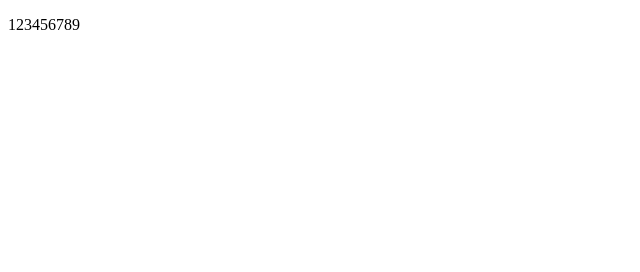
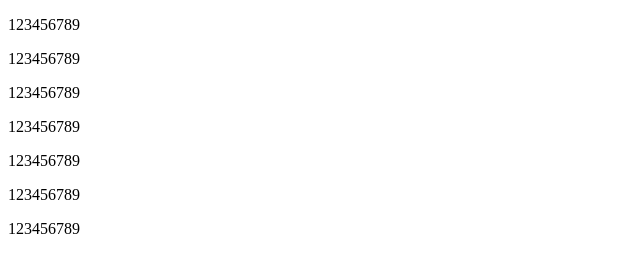
Before and after one commit to marcinobrzut/marcin.github.io, a plain HTML site: page index.html in a window 1280 px wide. Shown: the whole page, without its empty margins (0-640 px from the left). Drawn offline with Linux system fonts and the light colour scheme.

Commit message:
drugi commit
drugi

```diff
--- a/index.html
+++ b/index.html
@@ -6,5 +6,11 @@
 </head>
 <body>
     <p>123456789</p>
+    <p>123456789</p>
+    <p>123456789</p>
+    <p>123456789</p>
+    <p>123456789</p>
+    <p>123456789</p><p>123456789</p>
+
 </body>
 </html>
```
